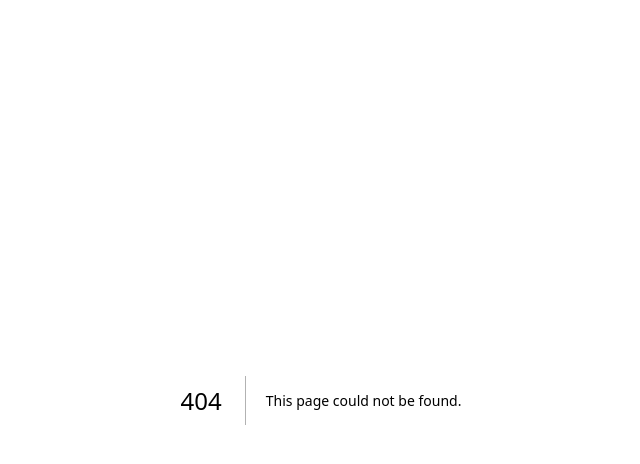
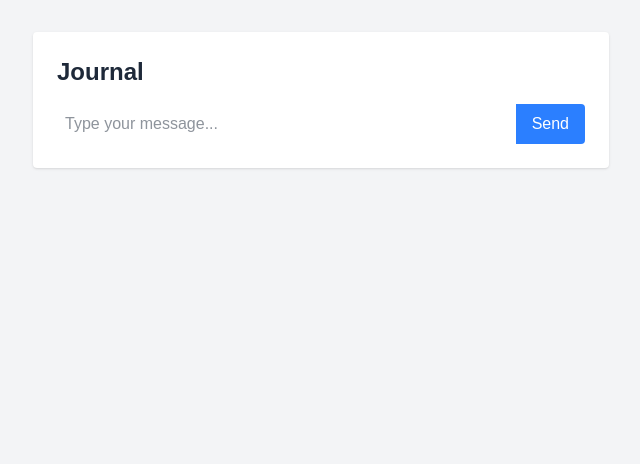
Before and after one commit to has-bi/theramind, a Next.js app: page /journal in a window 1280 px wide. Before the commit this address had no page. Shown: the top 464 px of the page, without its empty margins (319-959 px from the left). Built offline with nearby package versions, Linux system fonts and the light colour scheme.

Commit message:
feat: Implement interactive chatbot

```diff
--- a/package.json
+++ b/package.json
@@ -12,6 +12,7 @@
   "dependencies": {
     "@prisma/client": "^6.4.1",
     "next": "15.2.0",
+    "openai": "^4.86.1",
     "prisma": "^6.4.1",
     "react": "^19.0.0",
     "react-dom": "^19.0.0"
--- /dev/null
+++ b/src/app/api/chat/route.js
@@ -0,0 +1,39 @@
+import OpenAI from "openai";
+
+const openai = new OpenAI({
+  apiKey: process.env.OPENAI_API_KEY,
+});
+
+export async function POST(request) {
+  try {
+    const body = await request.json();
+    const { messages } = body;
+
+    const response = await openai.chat.completions.create({
+      model: "gpt-4o",
+      messages: [
+        { role: "system", content: "You are a helpful assistant." },
+        ...messages,
+      ],
+    });
+
+    return new Response(
+      JSON.stringify({ reply: response.choices[0].message.content }),
+      {
+        status: 200,
+        headers: {
+          "Content-Type": "application/json",
+        },
+      }
+    );
+  } catch (error) {
+    console.log(error);
+    return new Response(
+      JSON.stringify({ error: "Failed to fetch response from OpenAI" }),
+      {
+        status: 500,
+        headers: { "Content-Type": "application/json" },
+      }
+    );
+  }
+}
--- /dev/null
+++ b/src/app/journal/page.js
@@ -0,0 +1,76 @@
+"use client";
+
+import { useState } from "react";
+
+export default function Journal() {
+  const [messages, setMessages] = useState([]);
+  const [input, setInput] = useState("");
+
+  const sendMessage = async (e) => {
+    if (!input.trim()) return;
+
+    const newMessages = [...messages, { role: "user", content: input }];
+    setMessages(newMessages);
+    setInput("");
+
+    try {
+      const res = await fetch("/api/chat", {
+        method: "POST",
+        headers: { "Content-Type": "application/json" },
+        body: JSON.stringify({ messages: newMessages }),
+      });
+
+      const data = await res.json();
+
+      if (res.ok) {
+        setMessages([
+          ...newMessages,
+          { role: "assistant", content: data.reply },
+        ]);
+      } else {
+        console.log(data.error);
+      }
+    } catch (error) {
+      console.log(error);
+    }
+  };
+
+  return (
+    <div className="min-h-screen p-8 bg-gray-100">
+      <div className="max-w-xl mx-auto bg-white p-6 rounded shadow">
+        <h1 className="text-2xl font-bold mb-4 text-gray-800">Journal</h1>
+        <div className="space-y-4">
+          {messages.map((msg, index) => (
+            <div
+              key={index}
+              className={`p-3 rounded ${
+                msg.role === "user"
+                  ? "bg-blue-100 text-blue-900"
+                  : "bg-gray-100 text-gray-900"
+              }`}
+            >
+              <strong>{msg.role === "user" ? "You" : "Bot"}:</strong>{" "}
+              {msg.content}
+            </div>
+          ))}
+        </div>
+        <div className="mt-4 flex text-gray-800">
+          <input
+            type="text"
+            value={input}
+            onChange={(e) => setInput(e.target.value)}
+            placeholder="Type your message..."
+            className="flex-1 p-2 border-gray-300 rounded-l"
+          />
+          <button
+            onClick={sendMessage}
+            className="px-4 py-2 bg-blue-500 text-white rounded-r"
+          >
+            {" "}
+            Send{" "}
+          </button>
+        </div>
+      </div>
+    </div>
+  );
+}
--- /dev/null
+++ b/src/app/lib/openai/openai.js
@@ -0,0 +1,7 @@
+import OpenAI from "openai";
+
+const openai = new OpenAI({
+  apiKey: process.env.OPENAI_API_KEY,
+});
+
+export default openai;
```
Also changed, not shown: 1 other file (tests, documents, lock files or other folders).
